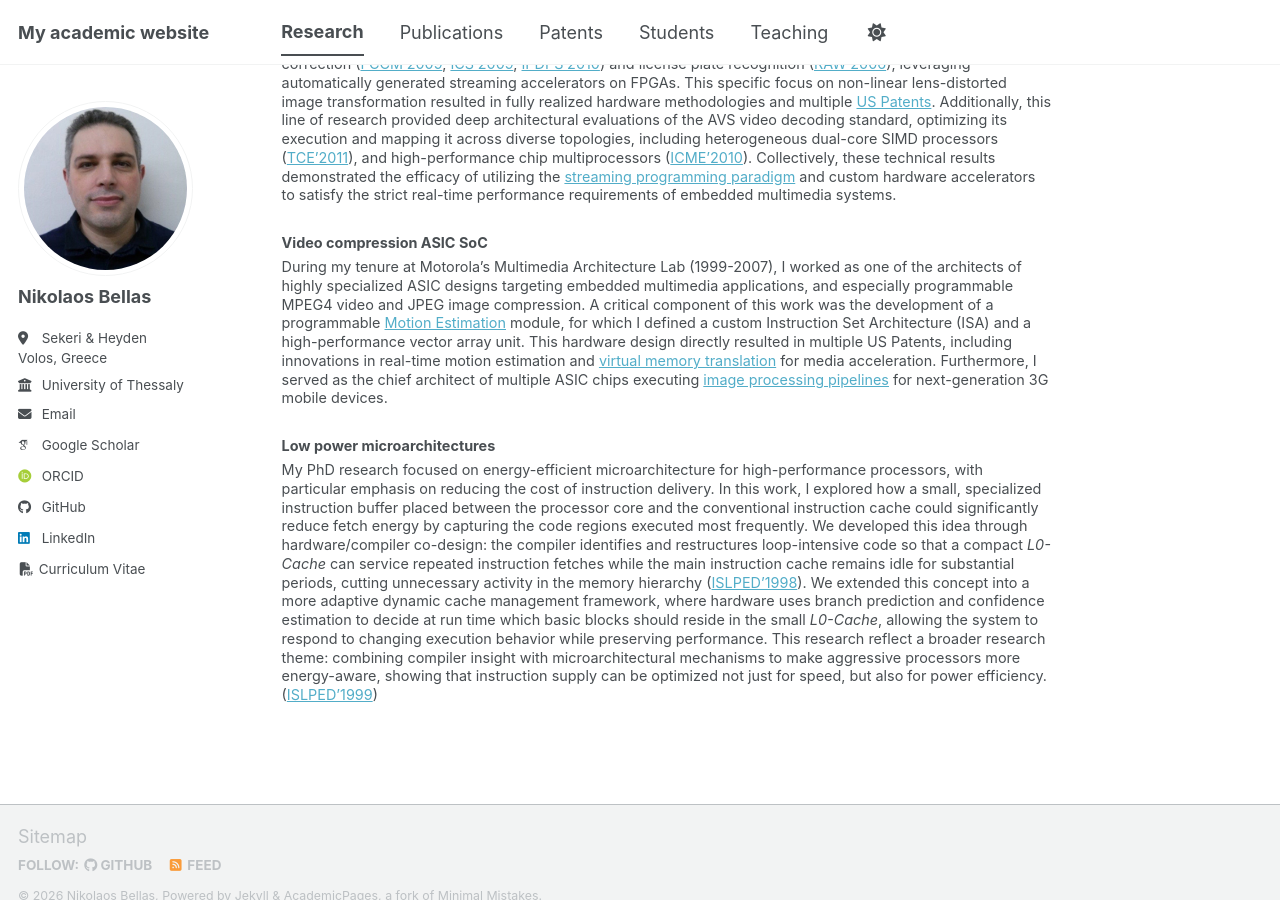
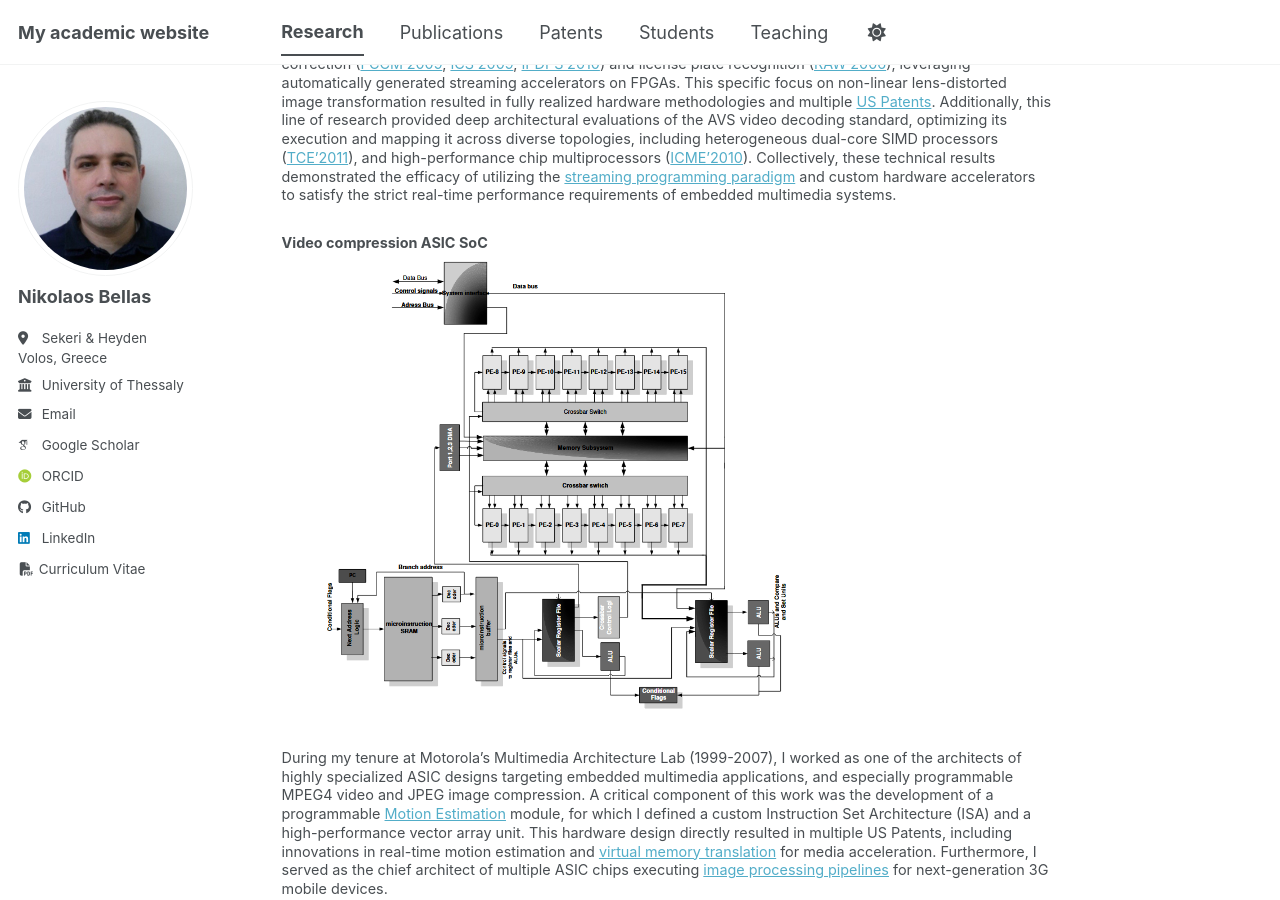
Before and after one commit to nbellas/nbellas.github.io, a Jekyll site: the page built from _pages/research.md, in a window 1280 px wide and 900 px high, scrolled down 4168 px. Built offline with Jekyll 4.4.1, drawn with Linux system fonts in a browser that asks for light colours; some web fonts are replaced; a script bundle is joined from its source files by our own code; library files that are not in the unit come from our copies.

Commit message:
Update research.md

```diff
--- a/_pages/research.md
+++ b/_pages/research.md
@@ -89,6 +89,12 @@
 
 <h3>Video compression ASIC SoC</h3>
 
+<img src="/images/MotionEstimator.png"
+     alt="caption"
+     width="500"
+     style="float: center; margin: 0 0 1rem 1.5rem;">
+<div style="clear: both;"></div>
+
 During my tenure at Motorola's Multimedia Architecture Lab (1999-2007), I worked as one of the architects of highly specialized ASIC designs targeting embedded multimedia applications, and especially programmable MPEG4 video and JPEG image compression. A critical component of this work was the development of a programmable [Motion Estimation](https://patents.google.com/patent/US6868123/) module, for which I defined a custom Instruction Set Architecture (ISA) and a high-performance vector array unit. This hardware design directly resulted in multiple US Patents, including innovations in real-time motion estimation and [virtual memory translation](https://patents.google.com/patent/US7073041/) for media acceleration. Furthermore, I served as the chief architect of multiple ASIC chips executing [image processing pipelines](https://patents.google.com/patent/US7683948B2/) for next-generation 3G mobile devices.
 
 <h3>Low power microarchitectures</h3>
```
